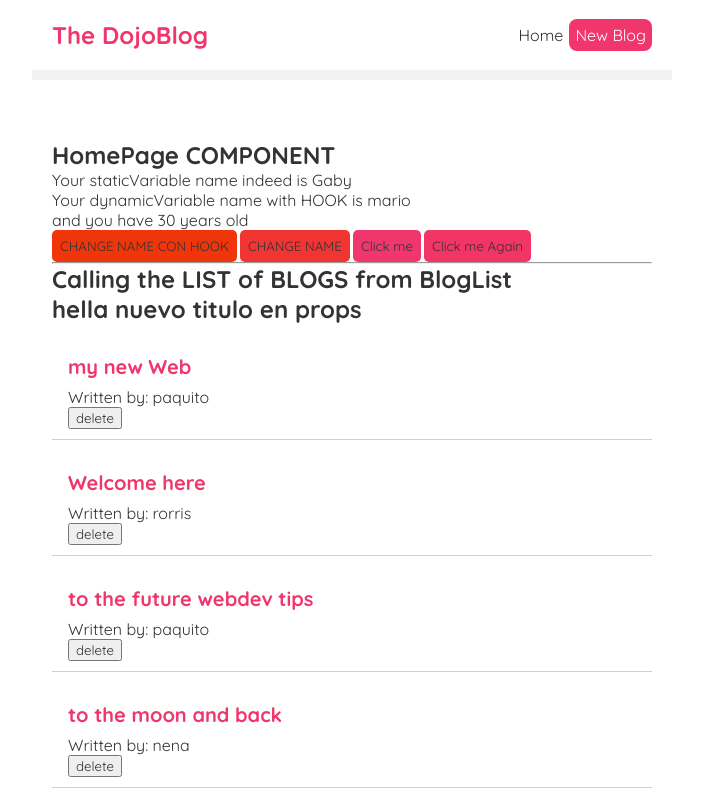
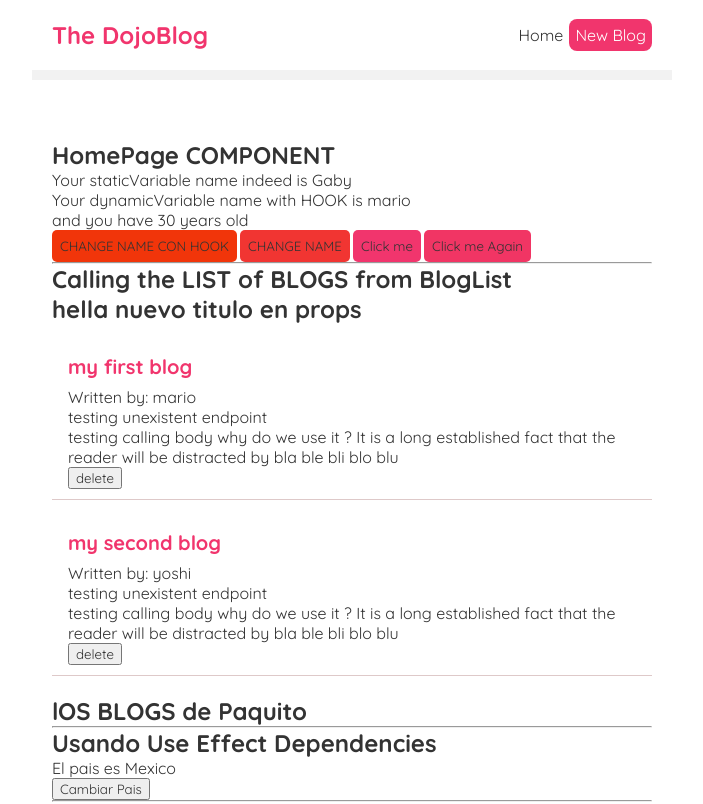
Before and after one commit to gabytururu/reactPractice, a React (Create React App) app: page / in a window 1280 px wide. Shown: the top 804 px of the page, without its empty margins (288-991 px from the left). Built offline with nearby package versions, Linux system fonts and the light colour scheme; data requests are answered from the project's data file.

Commit message:
useEffect dependencies, conditional rendering linked to states, handling errors, rendering json db

```diff
--- a/data/db.json
+++ b/data/db.json
@@ -12,5 +12,19 @@
             "author": "yoshi",
             "id": 2
         }
+    ],
+    "people":[
+        {
+            "name":"gaby",
+            "title": "ceo",
+            "mojo": "try as you might you cant beat reality",
+            "id":1
+        },
+        {
+            "name":"lilo",
+            "title": "VP Developement",
+            "mojo":"just do it",
+            "id":2
+        }
     ]
 }
--- a/src/BlogList.js
+++ b/src/BlogList.js
@@ -15,6 +15,8 @@ const Blogs = ({blogs, title, handleDelete})=> {
                 <div className="blog-preview" key={blog.id}>
                     <h2>{blog.title}</h2>
                     <p>Written by: {blog.author}</p>
+                    <p>testing unexistent endpoint {blog.test}</p>
+                    <p>testing calling body {blog.body}</p>
                     <button onClick={()=>{handleDelete(blog.id)}}>delete</button>
                 </div>
             ))}
--- a/src/Home.js
+++ b/src/Home.js
@@ -3,14 +3,17 @@ import Blogs from './BlogList'
 
 const Home = () => {
 
+    //creating this to be able to substitute with a useState(null) to test the fetch in useEffect from class#17 without deleting this if i want it back
+        // const blogsList = [ {title:'my new Web', body:'lorem impsum...', author:'paquito', id:1},
+        // {title:'Welcome here', body:'lorem impsum...', author:'rorris', id:2},
+        // {title:'to the future webdev tips', body:'lorem impsum...', author:'paquito', id:3},
+        // {title:'to the moon and back', body:'lorem impsum...', author:'nena', id:4},]
+
     const [nombre, setNombre] = useState('mario')
     const [age, setAge] = useState(30)
-    const [blogs, setBlogs] = useState([
-        {title:'my new Web', body:'lorem impsum...', author:'paquito', id:1},
-        {title:'Welcome here', body:'lorem impsum...', author:'rorris', id:2},
-        {title:'to the future webdev tips', body:'lorem impsum...', author:'paquito', id:3},
-        {title:'to the moon and back', body:'lorem impsum...', author:'nena', id:4},
-    ])
+    const [blogs, setBlogs] = useState(null)
+    const [isPending, setIsPending] = useState(true)
+    const [error, setError] = useState(null)
 
     const handleDelete =(id)=>{
         const remainingBlogs = blogs.filter((blogs)=>blogs.id !== id)
@@ -35,11 +38,41 @@ const Home = () => {
     const handleClickAgain = (name,e) =>{
         console.log('hello baby',  name, e.target)
     }
+
     const [country, setCountry] = useState('Mexico')
+
     useEffect(()=>{
-        console.log('use Effect ran and rendered')
-        console.log('list of remaining blogs-->', blogs)
+        //commenting for class17 bc if not it creates an error given that the starting value of "blogs" (useState(null)) is null.. and so this cannot be rendered -- or instead of commenting i can CONDITIONAL them with && wow!!
+        blogs&&console.log('use Effect ran and rendered')
+        blogs&&console.log('list of remaining blogs-->', blogs)
+        // setting timeout ONLY TO simulate loading -- asyncmoch style :D - OBVIO ESTO EN LA REALIDAD NO SE DEBE HACER...
+        setTimeout(()=>{
+            fetch('http://localhost:8000/blogs')
+            .then(res => {
+                console.log(res)
+                if(!res.ok){
+                    throw Error('no se pudo Fetchear la data que pediste')
+                }
+                return res.json()
+            })
+            .then((data)=>{
+                console.log(data)
+                // i can USE HERE THE SET STATE HOOK WITHOUT CREATING INFINITE LOOP!! :D
+                //this is ONLY bc there is a DEPENDENCY THERE that prevents the infinite action
+                setBlogs(data)
+                setIsPending(false)
+                setError(null)
+            })
+            .catch(err=>{
+                console.log('el error fue que: ', err.message)
+                setBlogs(null)
+                setIsPending(false)
+                setError(err.message)
+
+            })
+        },2000)
     },[country])
+
     return (
         <div className="home">
             <h2>HomePage COMPONENT</h2>
@@ -52,8 +85,11 @@ const Home = () => {
             <button style={{backgroundColor:'rgb(241, 53, 100', border:'none', borderRadius: '5px', padding:'8px', marginLeft:'3px'}} onClick={(e)=>handleClickAgain('Gaby',e)}>Click me Again</button>
             <hr></hr>
             <h2>Calling the LIST of BLOGS from BlogList</h2>
-            <Blogs blogs={blogs} title={'hella nuevo titulo en props'} handleDelete={handleDelete}/>
-            <Blogs blogs={blogs.filter((blog)=>blog.author === 'paquito')} title={'lOS BLOGS de Paquito'} handleDelete={handleDelete} />
+            {/* adding && for class 17 so that it waits for the blogs async value to be returned once the fetch method concludes.. bc if not, it throws an error */}
+            {error && <div style={{backgroundColor:'blue', color: 'white', fontSize:'32px',height:'80px'}}>{error}</div>}
+            {isPending && <div style={{backgroundColor:'red', fontSize:'45px', color:'white'}}>Loading...</div>}
+            {blogs&& <Blogs blogs={blogs} title={'hella nuevo titulo en props'} handleDelete={handleDelete}/>}
+            {blogs&&<Blogs blogs={blogs.filter((blog)=>blog.author === 'paquito')} title={'lOS BLOGS de Paquito'} handleDelete={handleDelete} />}
             <hr></hr>
             <h2>Usando Use Effect Dependencies</h2>
             <p>El pais es {country}</p>
```
